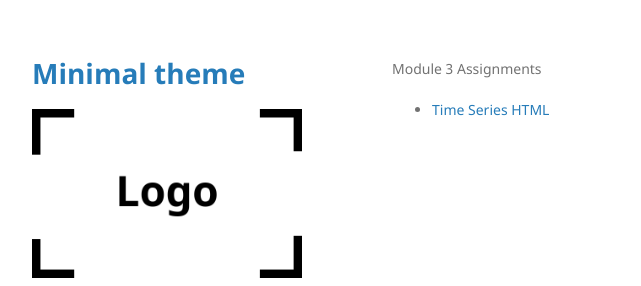
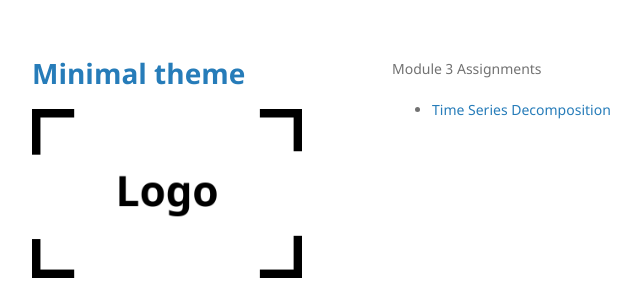
Before and after one commit to njrosinski/njrosinski.gitbub.io, a Jekyll site: the page built from index.md, in a window 1280 px wide. Shown: the top 286 px of the page, without its empty margins (178-819 px from the left). Built offline with Jekyll 4.4.1, drawn with Linux system fonts in a browser that asks for light colours; our own code applies the rules of GitHub Pages for plain Markdown files.

Commit message:
Update index.md

```diff
--- a/index.md
+++ b/index.md
@@ -3,4 +3,4 @@ Title:
 Description
 ---
 Module 3 Assignments
-- [Time Series HTML](/module3/index.md)
+- [Time Series Decomposition](/module3/index.md)
```
